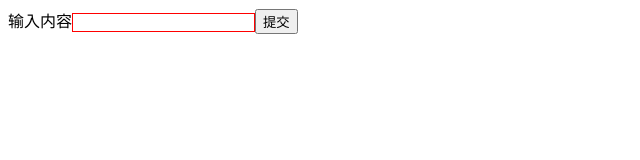
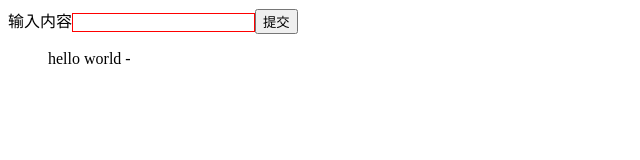
Before and after one commit to cavonLucky/react-todolist, a React (Create React App) app: page / in a window 1280 px wide. Both pictures are taken after a click on the button "提交". Shown: the top 160 px of the page, without its empty margins (0-640 px from the left). Built offline with nearby package versions, Linux system fonts and the light colour scheme.

Commit message:
PropTypes与DefaultProps的应用

```diff
--- a/src/TodoItem.js
+++ b/src/TodoItem.js
@@ -1,4 +1,5 @@
 import React from "react";
+import PropTypes from "prop-types"
 
 class TodoItem extends React.Component {
   constructor(props) {
@@ -9,11 +10,24 @@ class TodoItem extends React.Component {
     this.props.deleteItem(this.props.index);
   }
   render() {
-    const { content } = this.props;
+    const { content, test } = this.props;
     return (
-      <div onClick={this.handleClick}>{content}</div>
+      <div onClick={this.handleClick}>{test} - {content}</div>
     )
   }
 }
 
+// 做属性类型的强校验
+TodoItem.propTypes = {
+  content: PropTypes.string,
+  deleteItem: PropTypes.func,
+  index: PropTypes.number,
+  test: PropTypes.string.isRequired
+}
+
+// 加入 test 没填就给 test 一个默认值
+TodoItem.defaultProps = {
+  test: "hello world"
+}
+
 export default TodoItem;
```
